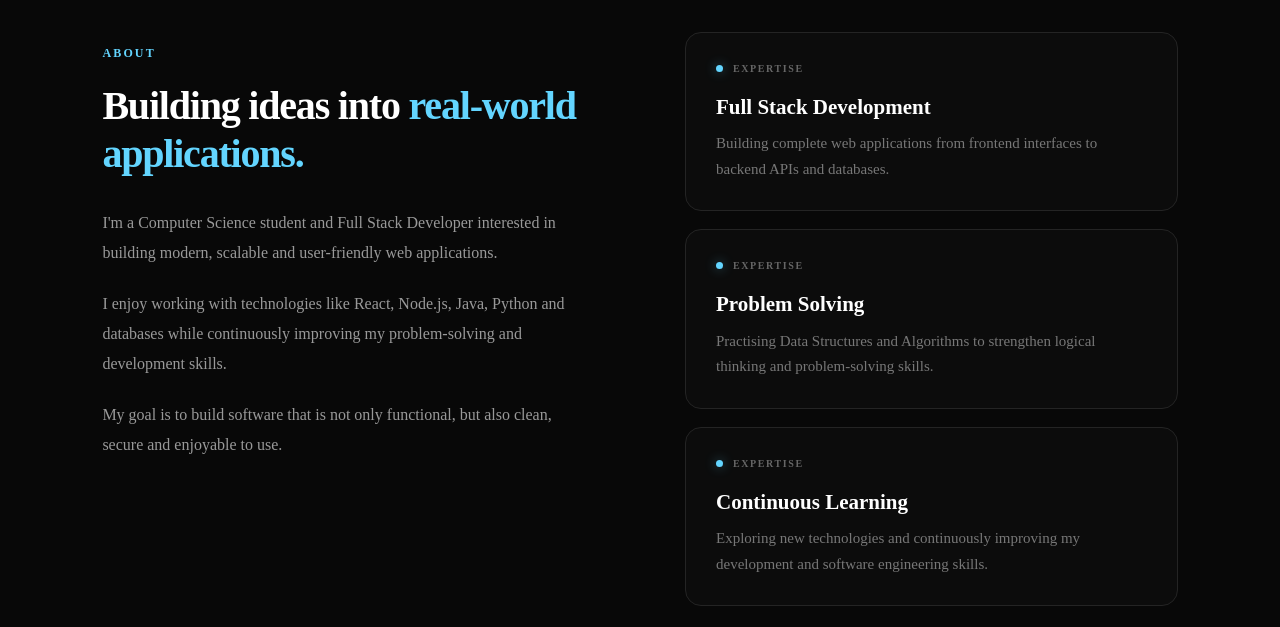
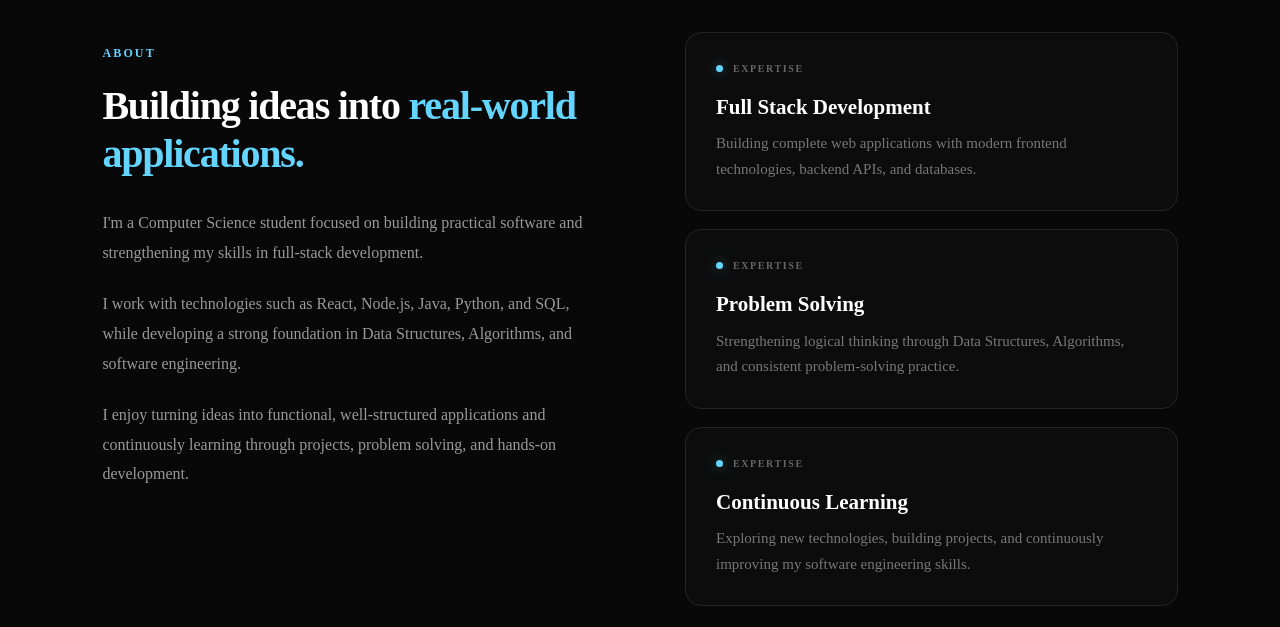
Before and after one commit to prasoonsin/prasoon-portfolio, a React (Vite) app in the folder client/: page / in a window 1280 px wide. Shown: the part 1020-1647 px from the top of the page. Built offline with nearby package versions, Linux system fonts and the light colour scheme; no server answers.

Commit message:
Update About Me section

```diff
--- a/client/src/components/portfolio/About.jsx
+++ b/client/src/components/portfolio/About.jsx
@@ -5,17 +5,17 @@ function About() {
     {
       title: "Full Stack Development",
       description:
-        "Building complete web applications from frontend interfaces to backend APIs and databases.",
+        "Building complete web applications with modern frontend technologies, backend APIs, and databases.",
     },
     {
       title: "Problem Solving",
       description:
-        "Practising Data Structures and Algorithms to strengthen logical thinking and problem-solving skills.",
+        "Strengthening logical thinking through Data Structures, Algorithms, and consistent problem-solving practice.",
     },
     {
       title: "Continuous Learning",
       description:
-        "Exploring new technologies and continuously improving my development and software engineering skills.",
+        "Exploring new technologies, building projects, and continuously improving my software engineering skills.",
     },
   ];
 
@@ -42,20 +42,20 @@ function About() {
             </h3>
 
             <p>
-              I'm a Computer Science student and Full Stack Developer
-              interested in building modern, scalable and user-friendly
-              web applications.
+              I'm a Computer Science student focused on building practical
+              software and strengthening my skills in full-stack development.
             </p>
 
             <p>
-              I enjoy working with technologies like React, Node.js,
-              Java, Python and databases while continuously improving
-              my problem-solving and development skills.
+              I work with technologies such as React, Node.js, Java, Python,
+              and SQL, while developing a strong foundation in Data Structures,
+              Algorithms, and software engineering.
             </p>
 
             <p>
-              My goal is to build software that is not only functional,
-              but also clean, secure and enjoyable to use.
+              I enjoy turning ideas into functional, well-structured
+              applications and continuously learning through projects,
+              problem solving, and hands-on development.
             </p>
           </div>
 
@@ -68,6 +68,7 @@ function About() {
               >
                 <div className="info-card-top">
                   <span className="info-dot" />
+
                   <span className="info-tag">
                     EXPERTISE
                   </span>
```
